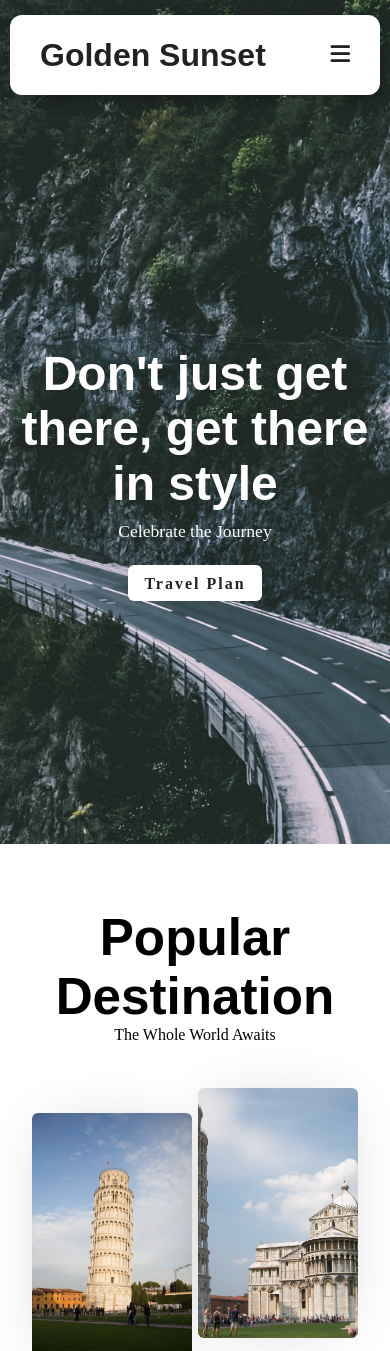
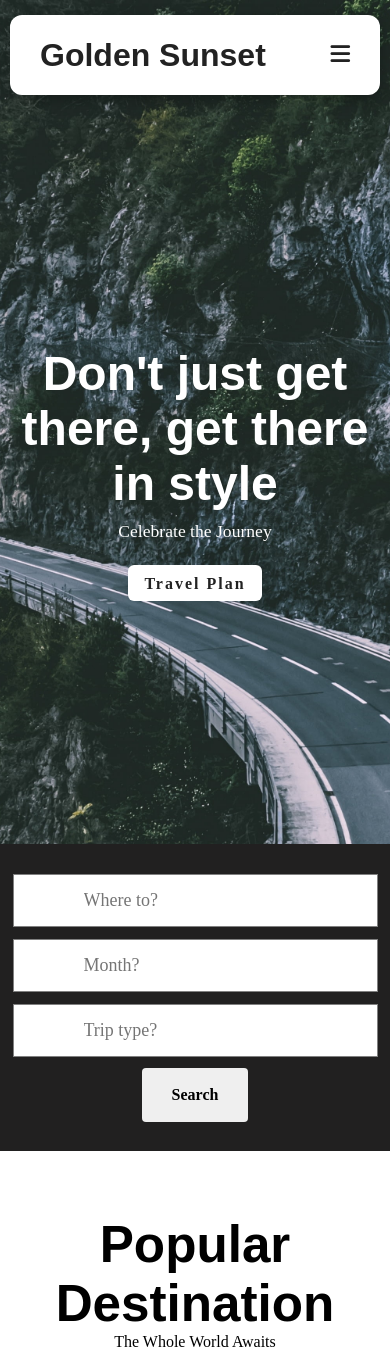
Before and after one commit to Abdirino/sunset-travel-website, a React (Create React App) app: page / in a window 390 px wide. Shown: the top 1351 px of the page. Built offline with nearby package versions, Linux system fonts and the light colour scheme; a web font is replaced by a local one.

Commit message:
search section done

```diff
--- /dev/null
+++ b/src/components/DSearch/DSearch.css
@@ -0,0 +1,25 @@
+.d-search{
+    padding: 1.5rem 3rem;
+    background-color: rgb(33, 32, 32);
+    display: flex;
+    justify-content: center;
+    align-items: center;
+    flex-direction: row;
+}
+.d-search input{
+    padding: 15px 70px;
+    border: 0.5px solid grey;
+    font-size: 18px;
+    margin: 6px 0;
+}
+.d-search .s-btn{
+    padding: 18px 30px;
+    margin: 5px 12px;
+    display: block !important;
+    border-radius: 4px;
+}
+@media (max-width:1220px) {
+    .d-search{
+        flex-direction: column;
+    }
+}
--- /dev/null
+++ b/src/components/DSearch/DSearch.jsx
@@ -0,0 +1,17 @@
+import React from 'react'
+import './DSearch.css'
+
+const DSearch = () => {
+  return (
+    <>
+        <div className="d-search">
+            <input type="text" placeholder='Where to?' />
+            <input type="text" placeholder='Month?' />
+            <input type="text" placeholder='Trip type?' />
+            <button className='s-btn'>Search</button>
+        </div>
+    </>
+  )
+}
+
+export default DSearch
--- a/src/routes/Home.js
+++ b/src/routes/Home.js
@@ -1,3 +1,4 @@
+import DSearch from "../components/DSearch/DSearch";
 import Destination from "../components/Destination";
 import Footer from "../components/Footer";
 import Hero from "../components/Hero";
@@ -18,6 +19,7 @@ function Home() {
         url="/"
         btnClass="show"
       />
+      <DSearch />
       <Destination />
       <Trip />
       <Footer />
```
Also changed, not shown: src/components/Slider/Slider.jsx (+30 -2 lines).
